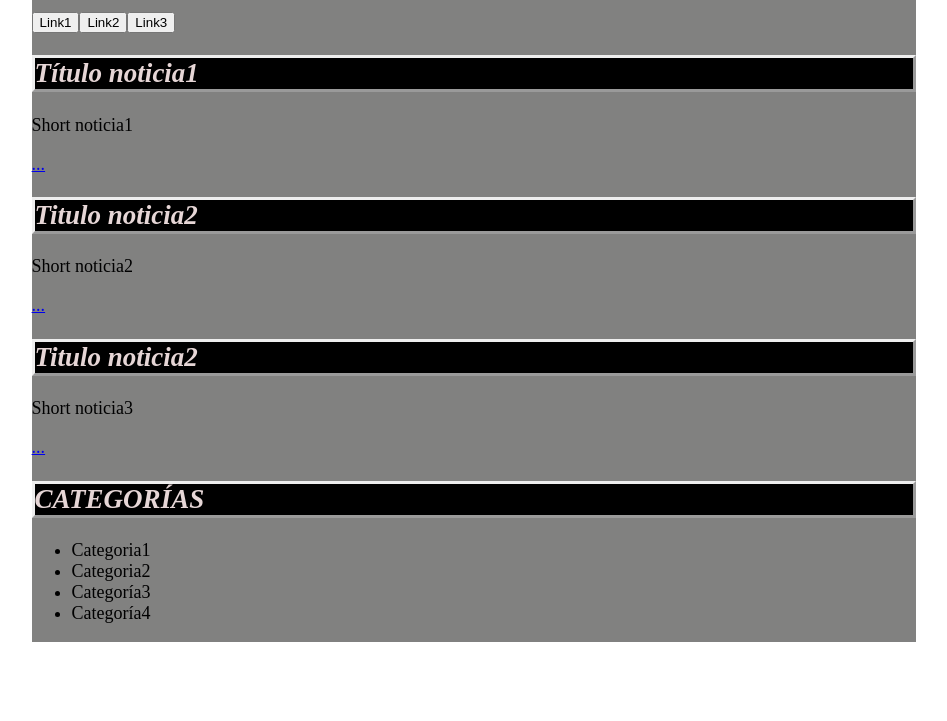
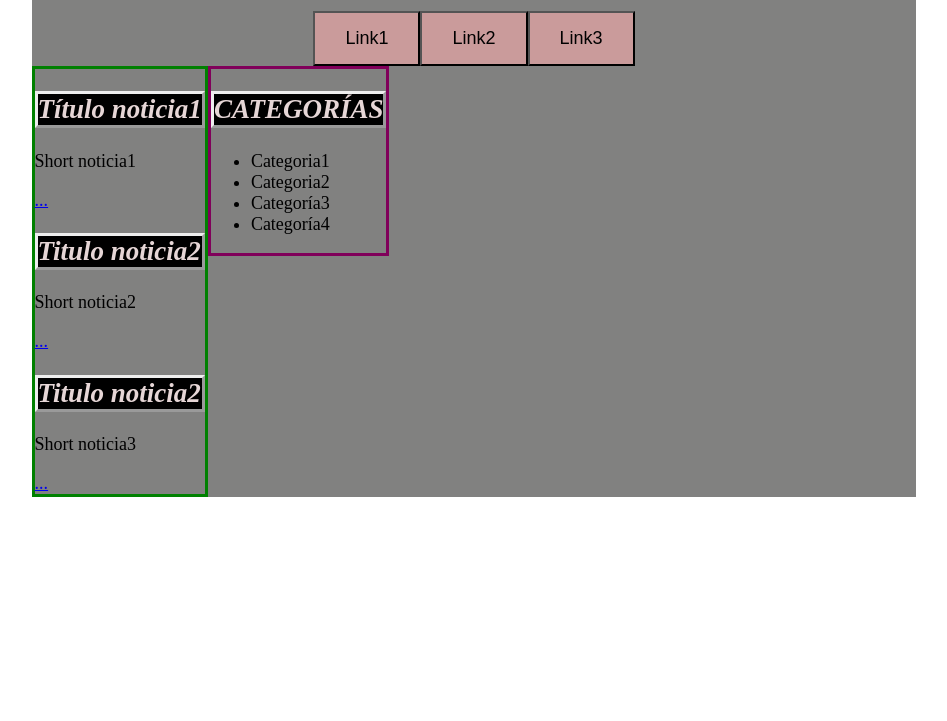
Before and after one commit to EnzoACL/CV-Blog, a plain HTML site: page src/blog.html in a window 1280 px wide. Shown: the part 79-800 px from the top of the page, without its empty margins (166-1113 px from the left). Drawn offline with Linux system fonts and the light colour scheme.

Commit message:
Changed positions of category and news

```diff
--- a/src/styles/styleblog.css
+++ b/src/styles/styleblog.css
@@ -2,11 +2,40 @@ body {font-size:large;
     display:flex;
     justify-content:center}
 .wrapper {width: 70%;
-    background-color:rgb(129, 129, 128);
+    background-color:#818180;
 }
-h1,h2, h3
+header {text-align: center;}
+nav {text-align: center;
+}
+button {background-color:rgb(202, 155, 155) ;
+    padding: 15px 30px;
+    font-size:large;
+    }
+h1
 {background: rgb(0, 0, 0);
     border-style:outset;
     color:rgb(230, 214, 214);
     font-style:italic;
+
 }
+h2
+{   background: rgb(0, 0, 0);
+    border-style:outset;
+    color:rgb(230, 214, 214);
+    font-style:italic;
+
+}
+p {text-align: left;}
+a {text-align: right;}
+
+.news {display:inline-block;
+vertical-align: text-top;
+margin: 0%;
+border: 3px solid green;
+}
+.category {position:fixed;
+    display:inline-block;
+    vertical-align: text-top;
+    margin: 0%;
+    border: 3px solid rgb(128, 0, 90);
+    }
```
